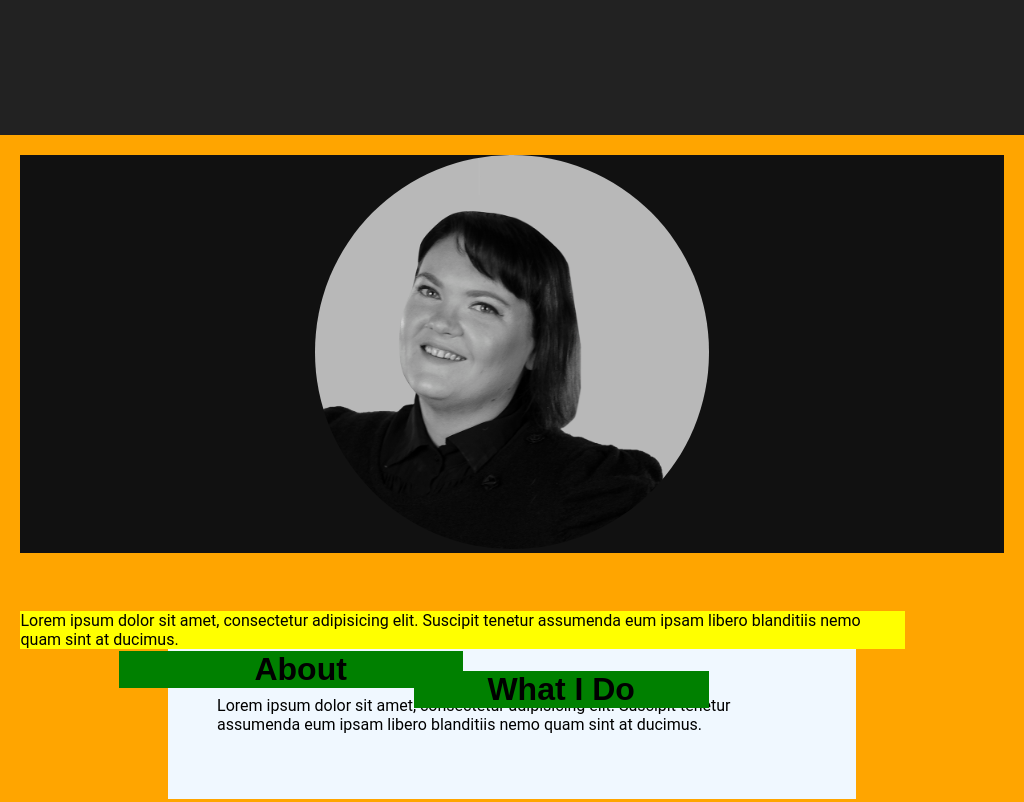
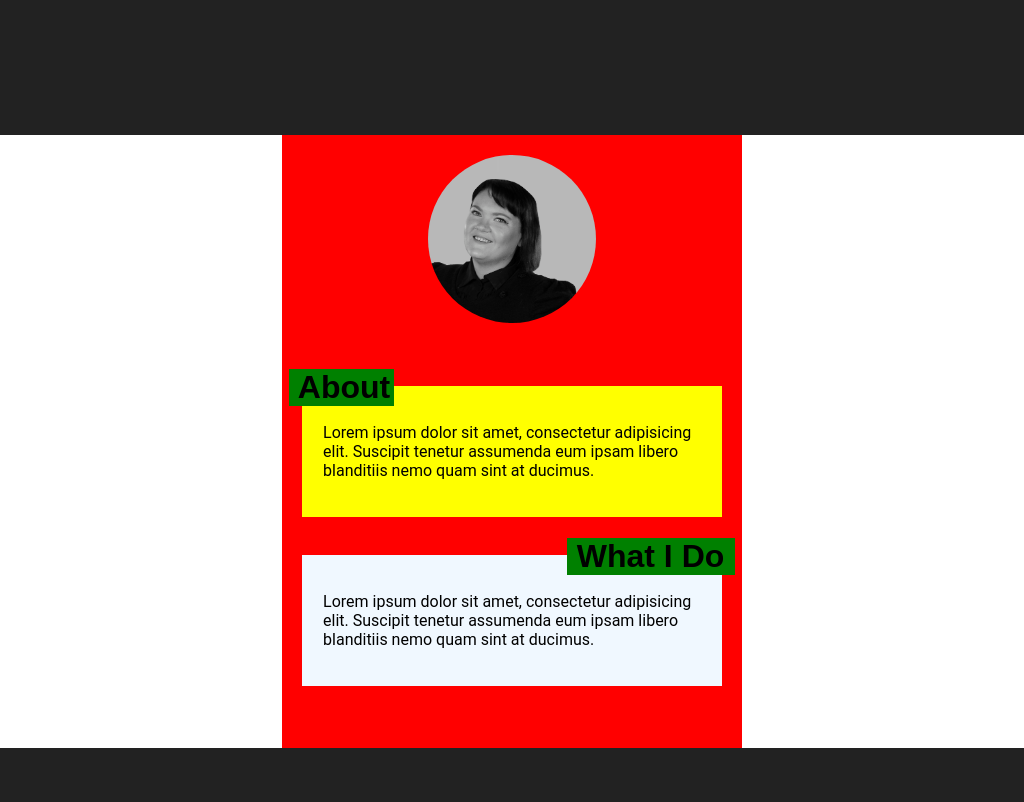
Before and after one commit to katiefrances/katiefrances.github.io, a plain HTML site: page index.html in a window 1024 px wide. Shown: the part 720-1522 px from the top of the page. Drawn offline with Linux system fonts and the light colour scheme.

Commit message:
Finish lg viewport

```diff
--- a/index.html
+++ b/index.html
@@ -23,6 +23,8 @@
     [done] Media queries on about section for sm and md viewports
 
     -->
+    <div class="wrapper">
+
 
     <!-- NAV -->
         <div id="myNav" class="overlay">
@@ -154,7 +156,7 @@
                 </div>
             </div>
         </div>
-
+    </div>
 
         <!-- <script
             src="https://code.jquery.com/jquery-3.3.1.min.js"
--- a/main.css
+++ b/main.css
@@ -30,6 +30,14 @@ body {
     font-size: 2rem;
     font-family: 'Monsterrat', sans-serif;
   }
+
+
+  /* Wrapper only for max-width of layout */
+  #wrapper {
+    max-width: 992px;
+
+  }
+
 
 
  /* ---------------------------- */
@@ -187,6 +195,7 @@ body {
   max-width: 80%;
   padding: 2%;
   flex-direction: column;
+
 }
 
 
@@ -200,10 +209,10 @@ body {
   }
 }
 
-@media screen and (min-width: 480px) and (min-width: 576px)  {
+@media screen and (min-width: 480px) and (max-width: 576px)  {
   .columns-container {
     display: block;
-    background: orange;
+    background: #ffffff;
     flex-direction: column;
     max-width: 100%;
   }
@@ -227,6 +236,17 @@ body {
     display: block;
     flex-direction: column;
     background: #fff;
+    max-width: 45%;
+  }
+}
+
+
+/* Large Viewports - Desktop  */
+@media screen and (min-width: 992px) and (max-width: 1200px) {
+  .columns-container {
+    display: block;
+    flex-direction: column;
+    background: red;
     max-width: 45%;
   }
 }
@@ -313,7 +333,6 @@ body {
   .about-col-left {
     text-align: center;
     position: relative;
-    background: #111;
   }
 
   .about-col-left img {
@@ -401,11 +420,12 @@ body {
     /* max-width: 100%; */
     z-index: 3;
     position: relative;
-    max-width: 35%;
+    width: 25%;
     padding: 0%;
     padding-left: 2%;
-    margin-left: 10%;
+    margin-left: -3%;
     margin-top: 10%;
+    text-align: left;
   }
 }
 
@@ -485,9 +505,9 @@ body {
     background:yellow;
     z-index: 2;
     position: relative;
-    max-width: 90%;
-    /* padding: 1%; */
-    margin-right: 10%;
+    max-width: 100%;
+    padding: 5%;
+    /* margin-right: 30%; */
     margin-top: -10%;
   }
 }
@@ -550,9 +570,9 @@ body {
     background-color: green;
     z-index: 3;
     position: relative;
-    width: 100%;
+    min-width: 40%;
     padding: 0px;
-    margin-left: 40%;
+    margin-left: 63%;
 
   }
 }
@@ -636,11 +656,10 @@ body {
     background-color: aliceblue;
     z-index: 0;
     position: relative;
-    margin-left: 15%;
     margin-top: -10%;
     margin-bottom: 10%;
     max-height: 40%;
-    width: 70%;
+    width: 100%;
     padding: 5%;
   }
 }
```
